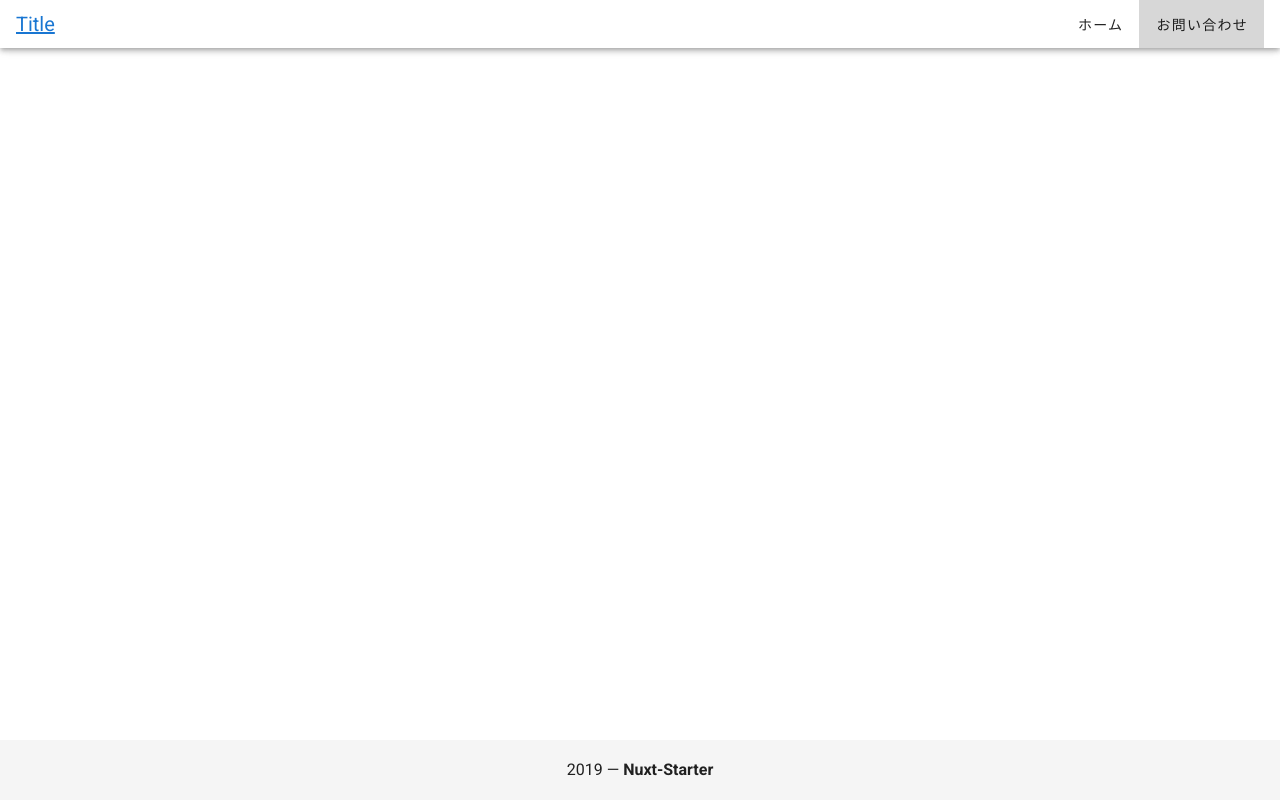
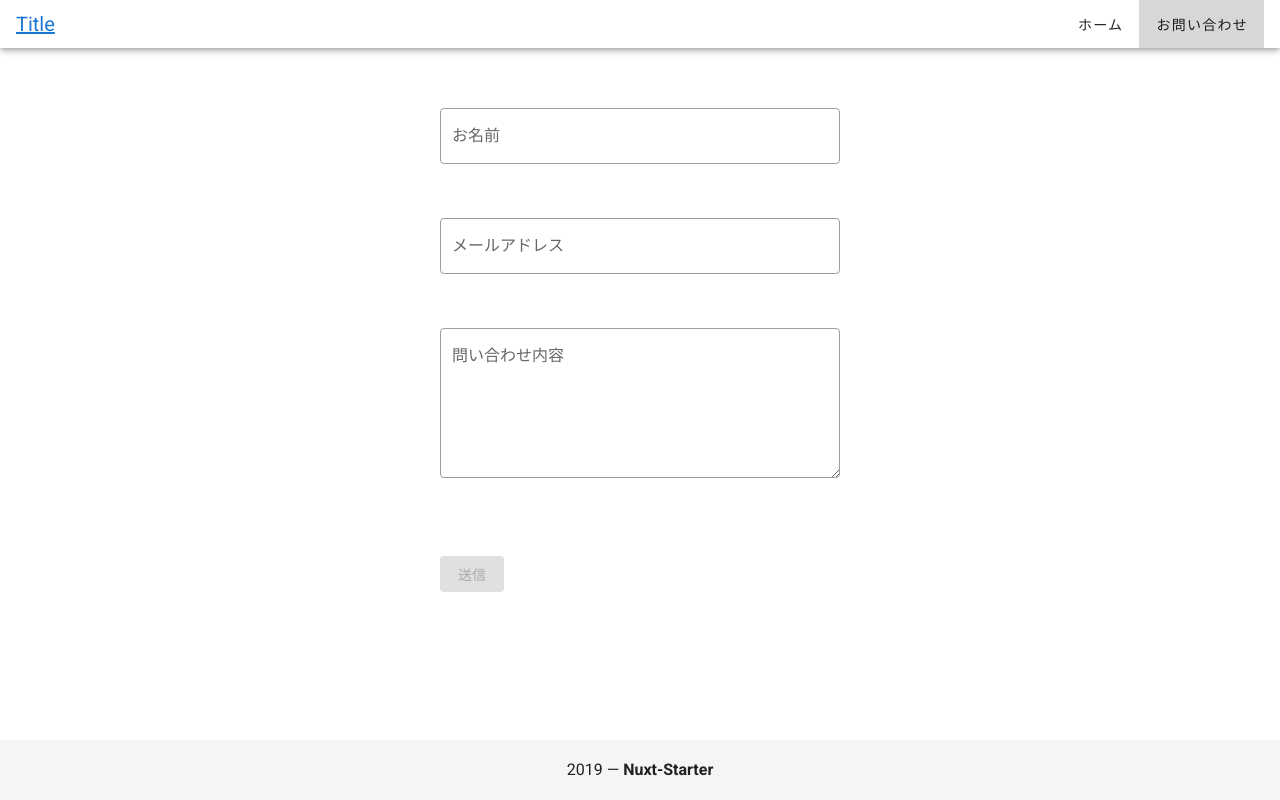
Before and after one commit to contiki9/nuxt-starter, a Nuxt app: page /contact in a window 1280 px wide. Built offline with nearby package versions, Linux system fonts and the light colour scheme.

Commit message:
:+1: netlify form対応のお問い合わせページ

```diff
--- /dev/null
+++ b/pages/contact/index.vue
@@ -0,0 +1,54 @@
+<template>
+  <section class="container" style="height: 100%">
+    <v-row justify="center" class="mt-12" >
+      <v-form ref="form" v-model="valid" name="contact" action="/contact/thanks/" data-netlify="true" method="post" netlify-honeypot="bot-field" style="width: 400px;">
+        <v-text-field class="mb-6" outlined name="名前" v-model="name"  :rules="nameRules" label="お名前" required></v-text-field>
+        <v-text-field  class="mb-6" outlined name="メール" v-model="email" :rules="emailRules" label="メールアドレス" required></v-text-field>
+        <v-textarea class="mb-12" outlined v-model="contents" name="contents" :rules="contentsRules" label="問い合わせ内容" required></v-textarea>
+
+        <v-btn :disabled="!valid" color="primary" class="mr-4"><input @click="submit" type="submit" value="送信" :disabled="!valid" ></v-btn>
+        <input type="hidden" name="form-name" value="contact" />
+      </v-form>
+    </v-row>
+  </section>
+</template>
+
+<script>
+    export default {
+        components: {
+        },
+        head: {
+            bodyAttrs: {
+                class: 'p-contact'
+            },
+            title: 'お問い合わせ'
+        },
+        data(){
+            return{
+                valid: true,
+                name: '',
+                nameRules: [
+                    v => !!v || '名前の入力は必須です',
+                    v => (v && v.length <= 30) || 'お名前長くありませんか？',
+                ],
+                email: '',
+                emailRules: [
+                    v => !!v || 'メールアドレスの入力は必須です',
+                    v => /.+@.+\..+/.test(v) || 'メールアドレスの形式で入力してください',
+                ],
+                contents:'',
+                contentsRules:[
+                    v => !!v || '問い合わせ内容の入力は必須です',
+                ]
+            }
+        },
+        methods:{
+            submit () {
+                this.$refs.form.validate()
+            },
+        }
+    }
+</script>
+
+<style scoped>
+</style>
--- /dev/null
+++ b/pages/contact/thanks/index.vue
@@ -0,0 +1,27 @@
+<template>
+  <section class="container" style="height: 100%">
+    <v-row justify="center" class="mt-10">
+      <p>お問い合わせ完了しました。<br>ありがとうございます。</p>
+    </v-row>
+
+
+  </section>
+</template>
+
+<script>
+    export default {
+        components: {},
+        head: {
+            bodyAttrs: {
+                class: 'p-contact'
+            },
+            title: 'お問い合わせ'
+        },
+        data() {
+            return {}
+        }
+    }
+</script>
+
+<style scoped>
+</style>
```
